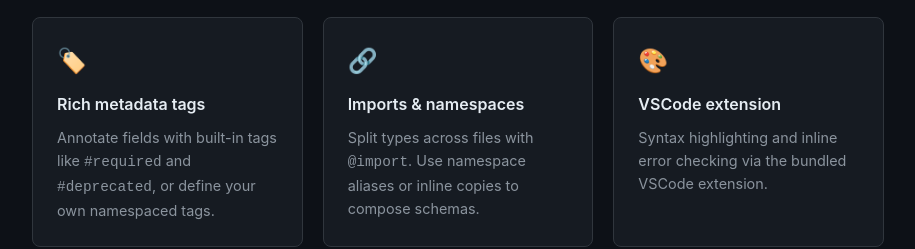
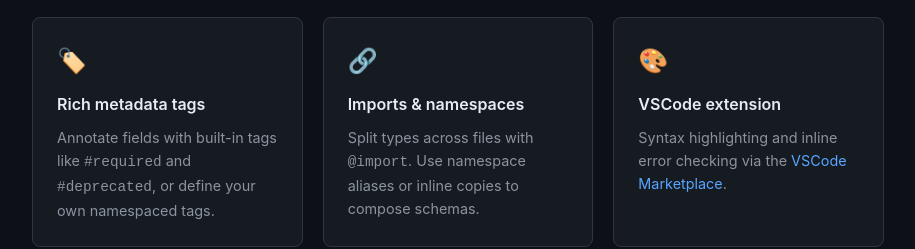
Before and after one commit to yanvah/wst, a plain HTML site: page docs/index.html in a window 1280 px wide. Shown: the part 1676-1925 px from the top of the page, without its empty margins (182-1097 px from the left). Drawn offline with Linux system fonts and the light colour scheme.

Commit message:
Change manual vscode ext installation to marketplace

```diff
--- a/docs/index.html
+++ b/docs/index.html
@@ -346,7 +346,7 @@
         <div class="feature">
           <div class="feature-icon">🎨</div>
           <h3>VSCode extension</h3>
-          <p>Syntax highlighting and inline error checking via the bundled VSCode extension.</p>
+          <p>Syntax highlighting and inline error checking via the <a href="https://marketplace.visualstudio.com/items?itemName=yanvah.vscode-wst">VSCode Marketplace</a>.</p>
         </div>
       </div>
     </div>
--- a/vscode-wst/package.json
+++ b/vscode-wst/package.json
@@ -3,6 +3,9 @@
   "displayName": "WST - Well Structured Type",
   "description": "Syntax highlighting and error checking for .wst files",
   "version": "0.1.0",
+  "publisher": "yanvah",
+  "repository": { "type": "git", "url": "https://github.com/yanvah/wst" },
+  "license": "MIT",
   "engines": { "vscode": "^1.75.0" },
   "categories": ["Programming Languages"],
 "main": "./extension.js",
```
Also changed, not shown: README.md, 2 other files.
